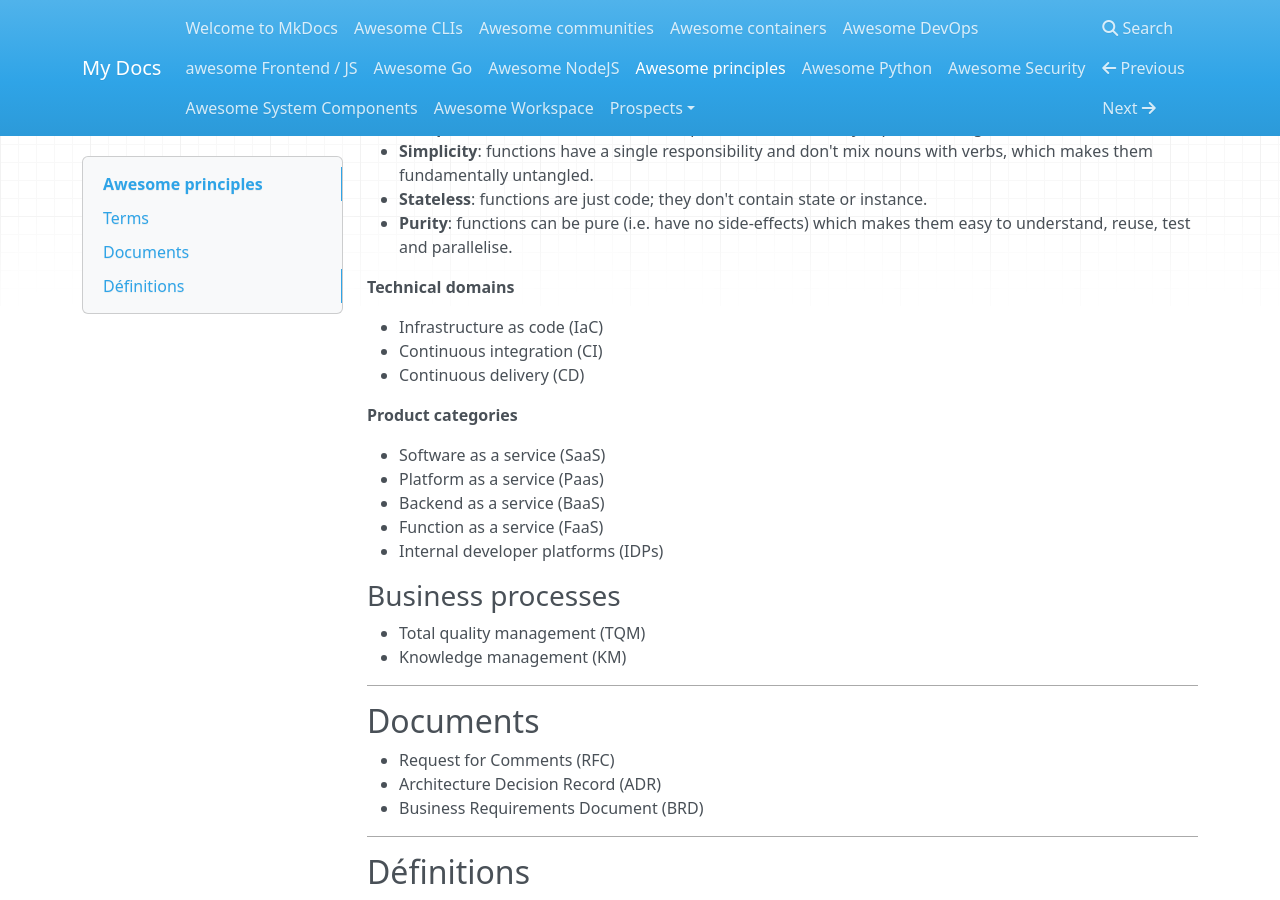
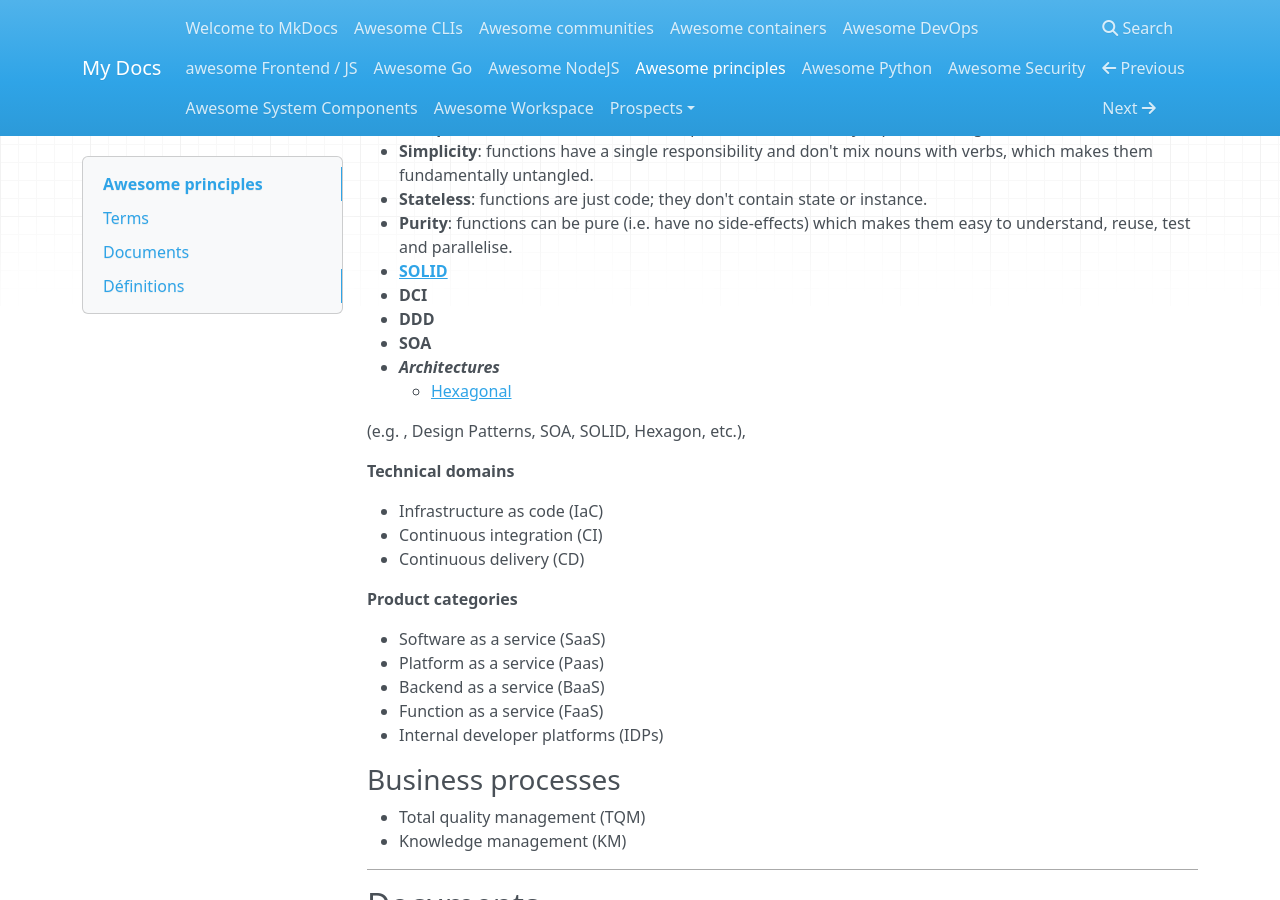
Before and after one commit to JeanMGirard/Awesome, an MkDocs documentation site: the page built from docs/awesome-principles.md, in a window 1280 px wide and 900 px high, scrolled down 364 px. Built offline with MkDocs 1.6.1, drawn with Linux system fonts in a browser that asks for light colours; nearby versions of some CDN libraries.

Commit message:
Update awesome-principles.md

```diff
--- a/docs/awesome-principles.md
+++ b/docs/awesome-principles.md
@@ -17,6 +17,17 @@
 - **Simplicity**: functions have a single responsibility and don't mix nouns with verbs, which makes them fundamentally untangled.
 - **Stateless**: functions are just code; they don't contain state or instance.
 - **Purity**: functions can be pure (i.e. have no side-effects) which makes them easy to understand, reuse, test and parallelise.
+- **[SOLID](#solid)**
+- **DCI**
+- **DDD**
+- **SOA**
+- ***Architectures***
+    - [Hexagonal](https://en.wikipedia.org/wiki/Hexagonal_architecture_(software))
+
+
+
+(e.g. , Design Patterns, SOA, SOLID, Hexagon, etc.),
+
 
 **Technical domains**
 
```
